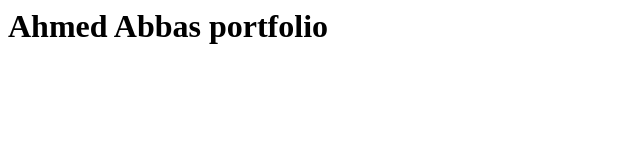
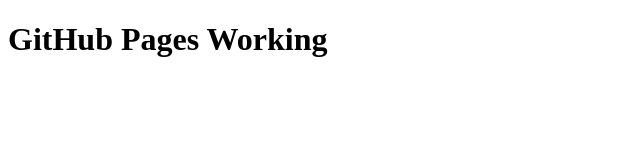
Before and after one commit to ahmedabbaszaidi/ahmedabbas.github.io, a plain HTML site: page index.html in a window 1280 px wide. Shown: the whole page, without its empty margins (0-640 px from the left). Drawn offline with Linux system fonts and the light colour scheme.

Commit message:
Update index.html

```diff
--- a/index.html
+++ b/index.html
@@ -1 +1,7 @@
-<h1> Ahmed Abbas portfolio </h1>
+<!DOCTYPE html>
+<html>
+  <head><title>Test</title></head>
+  <body>
+    <h1>GitHub Pages Working</h1>
+  </body>
+</html>
```
